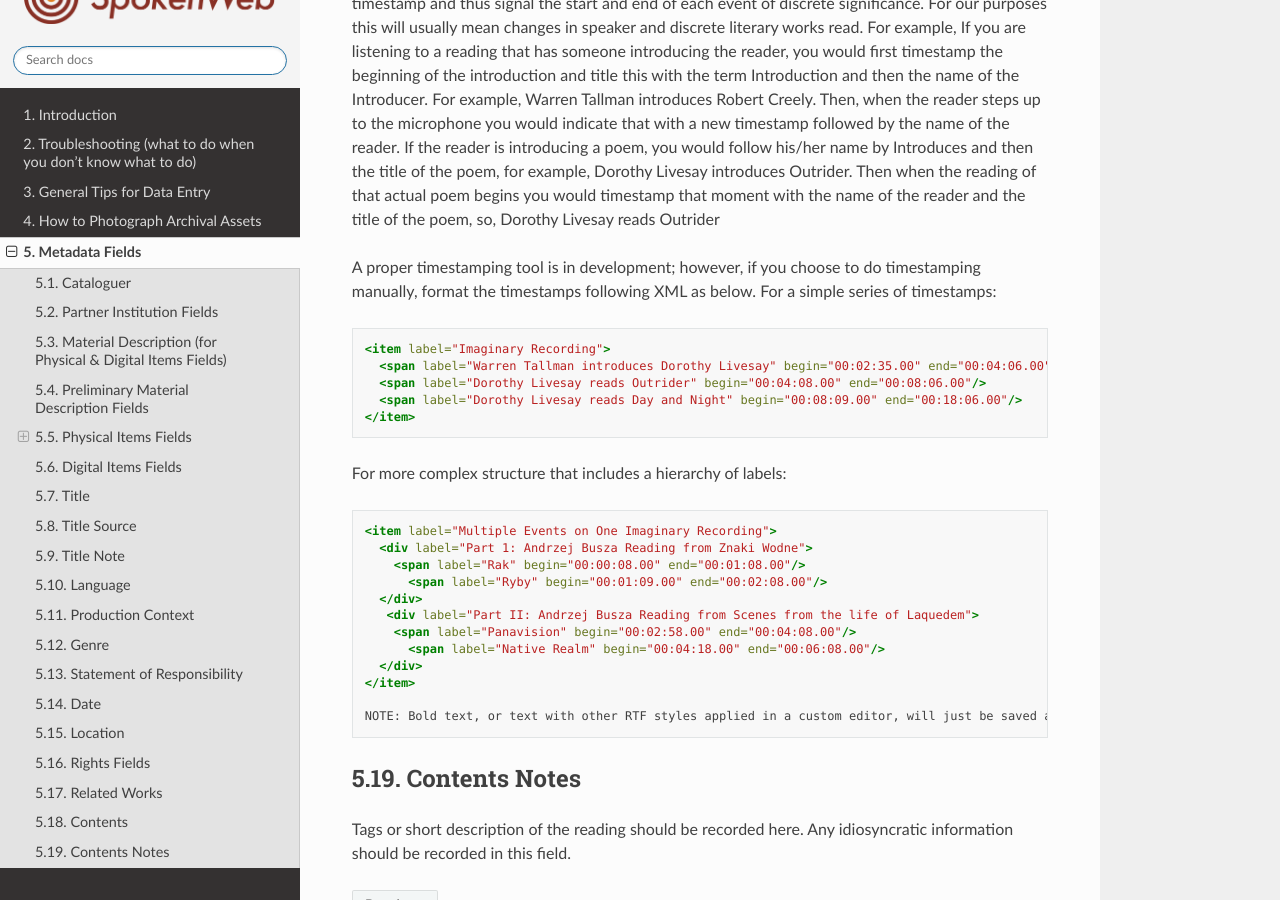
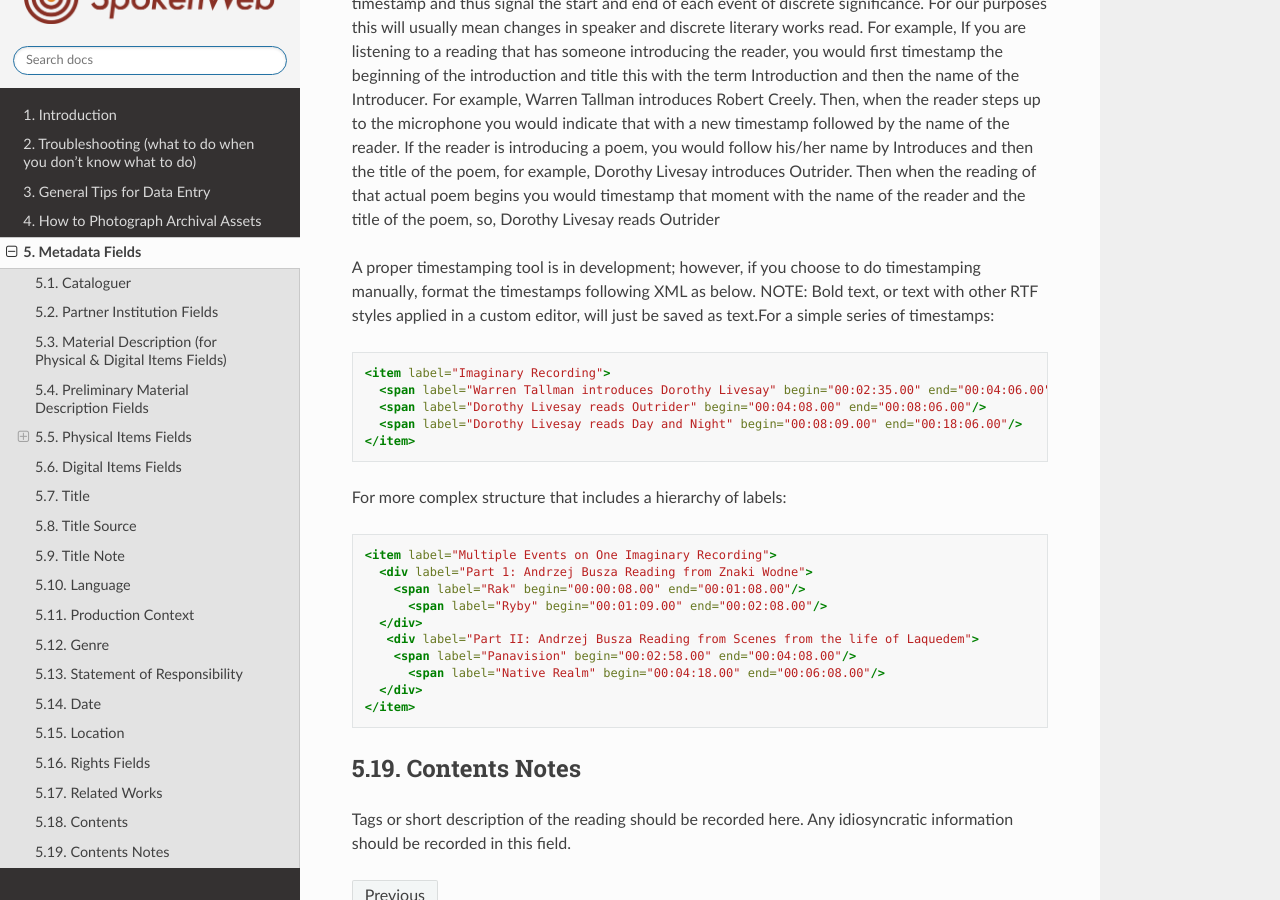
Before and after one commit to spokenweb/spokenweb-metadata-scheme, a Sphinx documentation site: the page built from docs/5-metadata-fields.rst, in a window 1280 px wide and 900 px high, scrolled down 23615 px. Built offline with Sphinx 7.4.7 and the Read the Docs theme 2.0.0, drawn with Linux system fonts in a browser that asks for light colours; some of the changed lines change nothing that is shown.

Commit message:
Update 5-metadata-fields.rst

```diff
--- a/docs/5-metadata-fields.rst
+++ b/docs/5-metadata-fields.rst
@@ -779,7 +779,7 @@ The basic procedure for generating a timestamped contents list entails using a t
 
 As you are producing your timestamped contents description of the recording you should timestamp and thus signal the start and end of each event of discrete significance.  For our purposes this will usually mean changes in speaker and discrete literary works read.  For example, If you are listening to a reading that has someone introducing the reader, you would first timestamp the beginning of the introduction and title this with the term Introduction and then the name of the Introducer.  For example, Warren Tallman introduces Robert Creely. Then, when the reader steps up to the microphone you would indicate that with a new timestamp followed by the name of the reader.  If the reader is introducing a poem, you would follow his/her name by Introduces and then the title of the poem, for example, Dorothy Livesay introduces Outrider.  Then when the reading of that actual poem begins you would timestamp that moment with the name of the reader and the title of the poem, so, Dorothy Livesay reads Outrider
 
-A proper timestamping tool is in development; however, if you choose to do timestamping manually, format the timestamps following XML as below.  For a simple series of timestamps:
+A proper timestamping tool is in development; however, if you choose to do timestamping manually, format the timestamps following XML as below. NOTE: Bold text, or text with other RTF styles applied in a custom editor, will just be saved as text.For a simple series of timestamps:
 
 .. code-block:: xml
 
@@ -804,7 +804,6 @@ For more complex structure that includes a hierarchy of labels:
     </div>
   </item>
 
-  NOTE: Bold text, or text with other RTF styles applied in a custom editor, will just be saved as text.
 
 ********************
 5.19. Contents Notes
```
